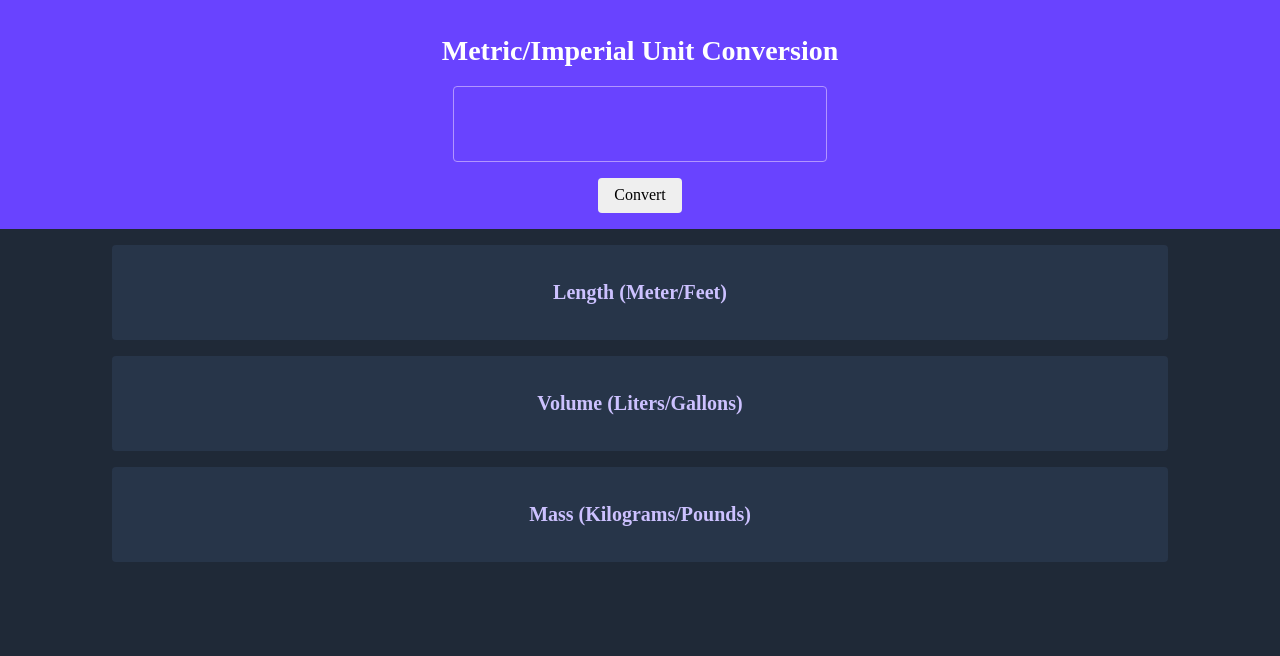
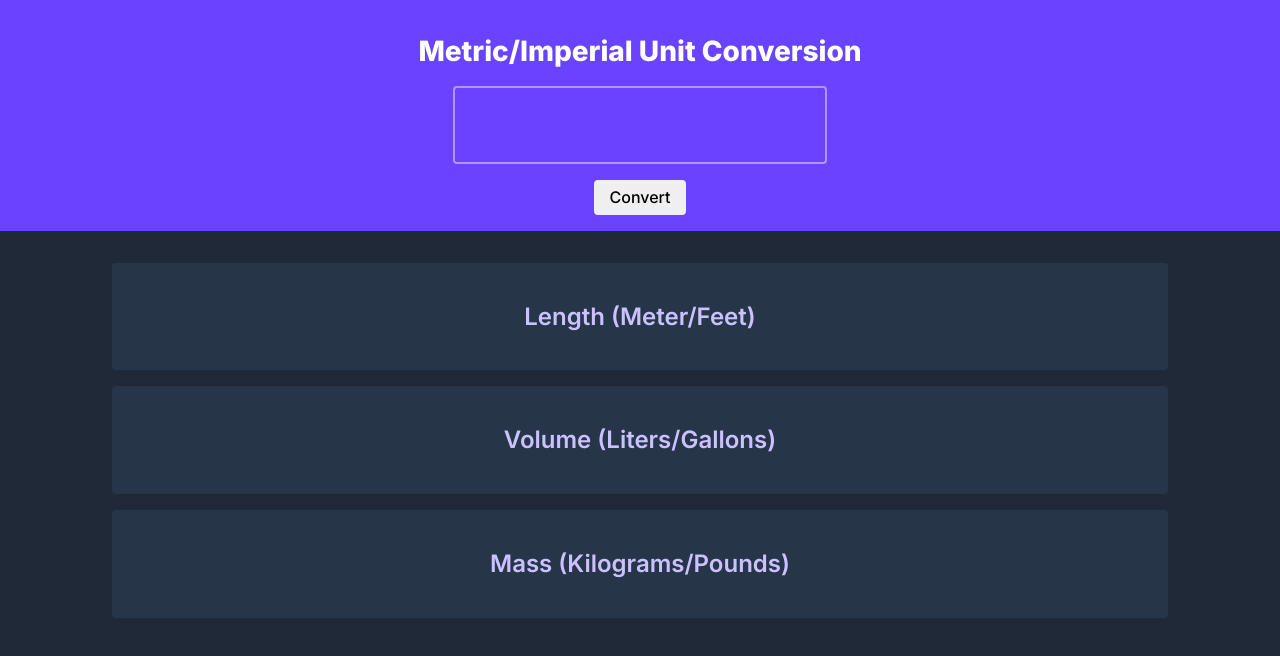
Before and after one commit to Aliengame2007/unit-converter, a plain HTML site: page index.html in a window 1280 px wide. Drawn offline with nearby package versions, Linux system fonts and the light colour scheme.

Commit message:
CSS changes

```diff
--- a/index.css
+++ b/index.css
@@ -1,6 +1,7 @@
 body {
     margin: 0;
     background: #1F2937;
+    font-family: 'Inter', sans-serif;
 }
 
 header {
@@ -11,14 +12,14 @@ header {
 }
 
 h1 {
-    font-size: 28px;
+    font-size: 1.75rem;
 }
 
 input {
     display: block;
     margin: auto;
     background: transparent;
-    border: 0.125px solid #B295FF;
+    border: 0.125rem solid #B295FF;
     font-size: 3.625rem;
     font-weight: 800;
     width: 30%;
@@ -33,6 +34,7 @@ input {
     border-radius: 0.25rem;
     border: none;
     margin-top: 1rem;
+    font-weight: 500;
 }
 
 .unit-div {
@@ -45,13 +47,21 @@ input {
     border-radius: 0.25rem;
 }
 
+#length-div {
+    margin-top: 2rem;
+}
+
+#mass-div {
+    margin-bottom: 2rem;
+}
+
 h3 {
     color: #CCC1FF;
-    font-size: 20px;
+    font-size: 1.5rem;
     font-weight: 600;
 }
 
 .measure-paragraph {
     color: #FFFFFF;
-    font-size: 14px;
+    font-size: 0.875rem;
 }
--- a/index.html
+++ b/index.html
@@ -1,5 +1,9 @@
 <html>
-    <head><link rel="stylesheet" href="https://cdnjs.cloudflare.com/ajax/libs/normalize/8.0.1/normalize.css">
+    <head>
+        <link rel="stylesheet" href="https://cdnjs.cloudflare.com/ajax/libs/normalize/8.0.1/normalize.css">
+        <link rel="preconnect" href="https://fonts.googleapis.com">
+        <link rel="preconnect" href="https://fonts.gstatic.com" crossorigin>
+        <link href="https://fonts.googleapis.com/css2?family=Inter:wght@400;500;600;800&display=swap" rel="stylesheet">
         <link rel="stylesheet" href="index.css">
     </head>
     <body>
```
